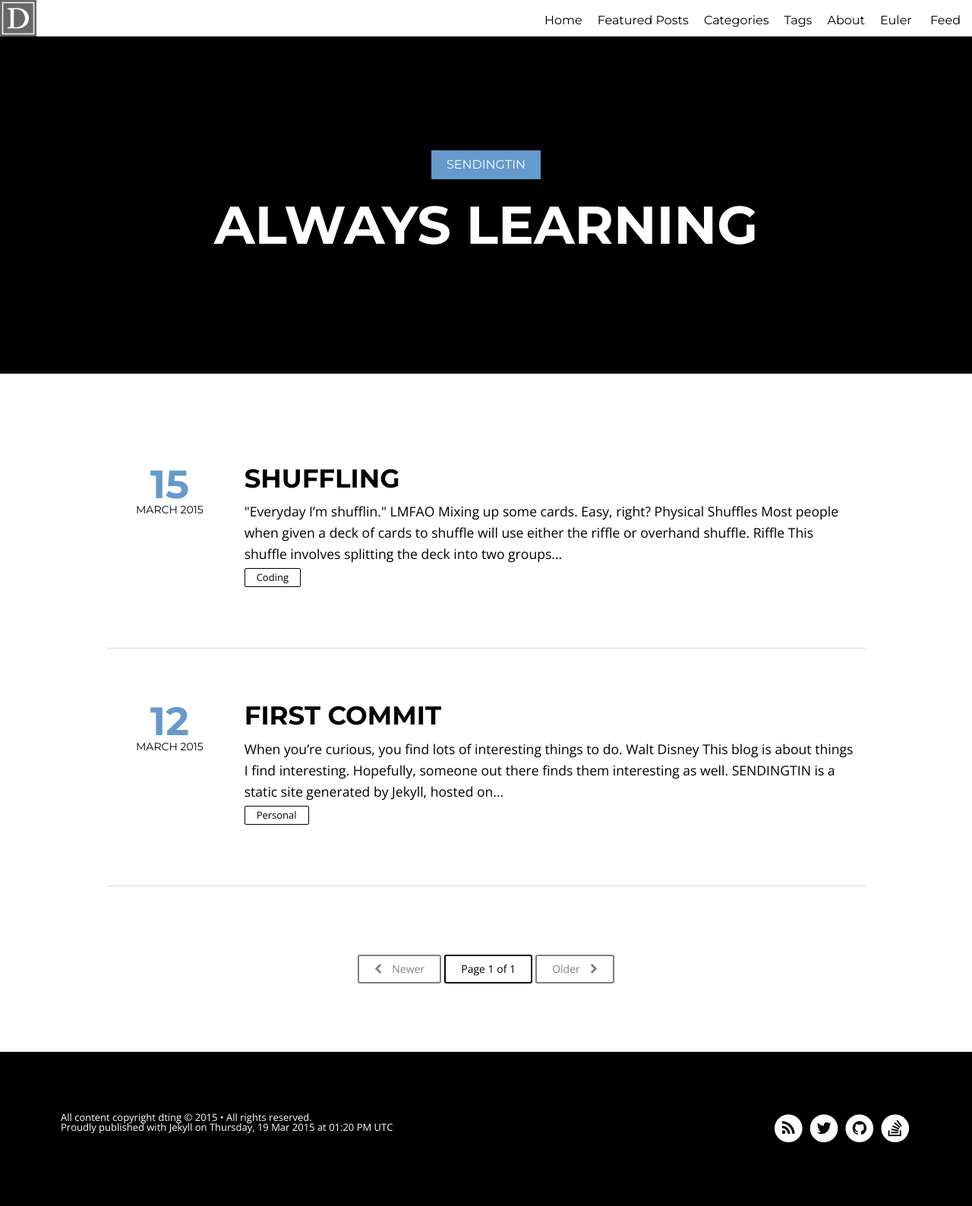
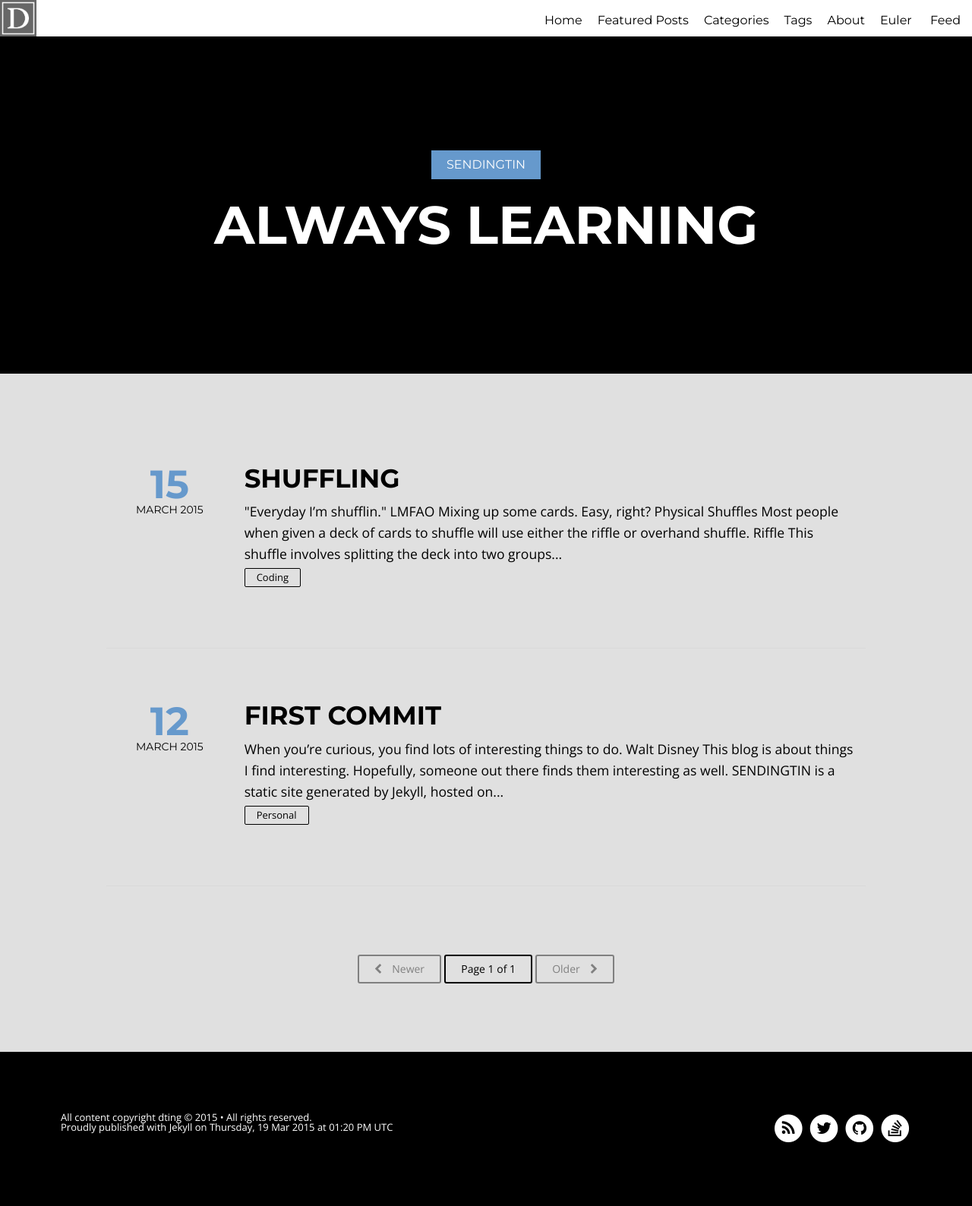
Before and after one commit to dting/dting.github.io, a Jekyll site: the page built from index.html, in a window 1280 px wide. Shown: the whole page at 76% size. Built offline with Jekyll 4.4.1, drawn with Linux system fonts in a browser that asks for light colours; nearby versions of some CDN libraries; the list of posts is cut into pages by our own code.

Commit message:
Change background color.

```diff
--- a/assets/css/style.css
+++ b/assets/css/style.css
@@ -11,7 +11,8 @@ body {
   font-family: "Open Sans", sans-serif;
   height: auto;
   min-height: 100%;
-  line-height: 1; }
+  line-height: 1;
+  background: #e0e0e0; }
 
 h1, h2, h3, h4, h5, h6 {
   font-family: "Montserrat", sans-serif; }
@@ -218,7 +219,7 @@ header, main, footer {
   visibility: hidden; }
 
 .notepad-content {
-  background: #ffffff; }
+  background: #e0e0e0; }
   .notepad-content .notepad-index-post {
     padding-top: 2.5rem;
     padding-bottom: 2.5rem;
```
